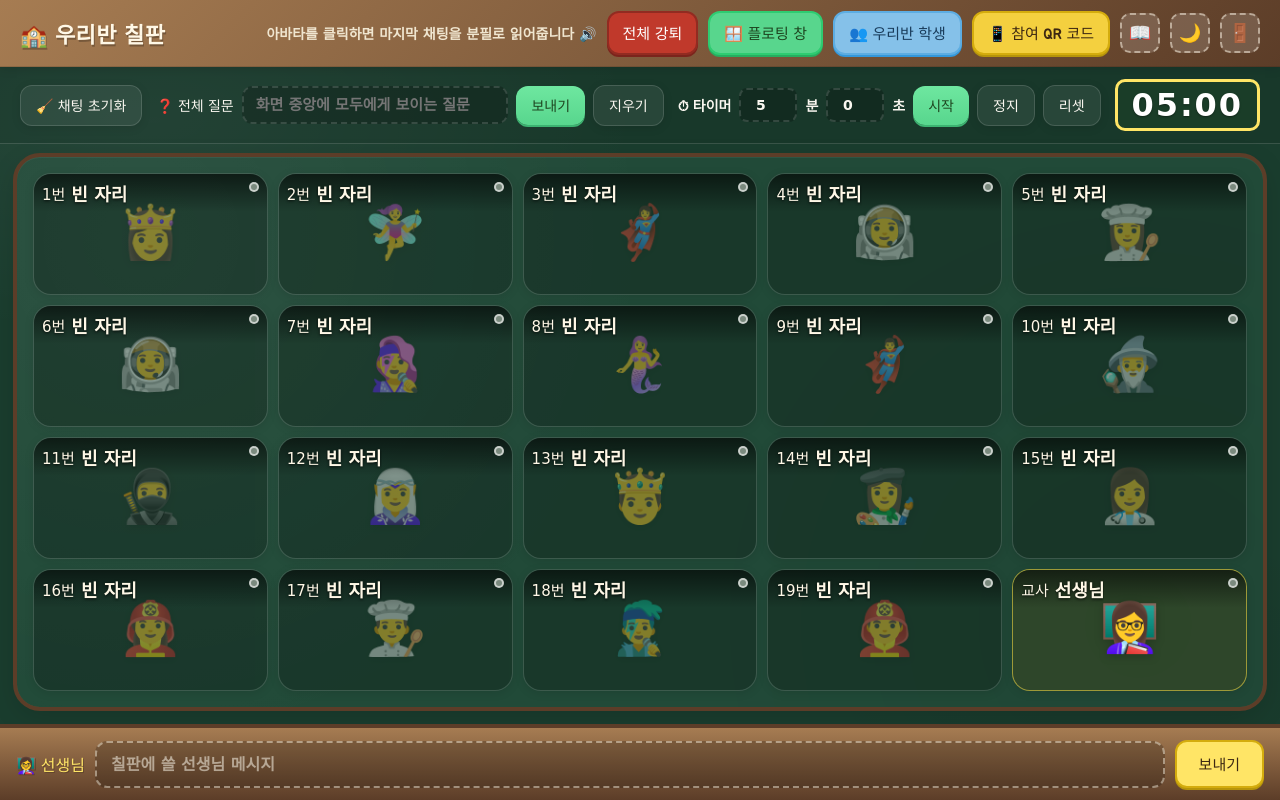
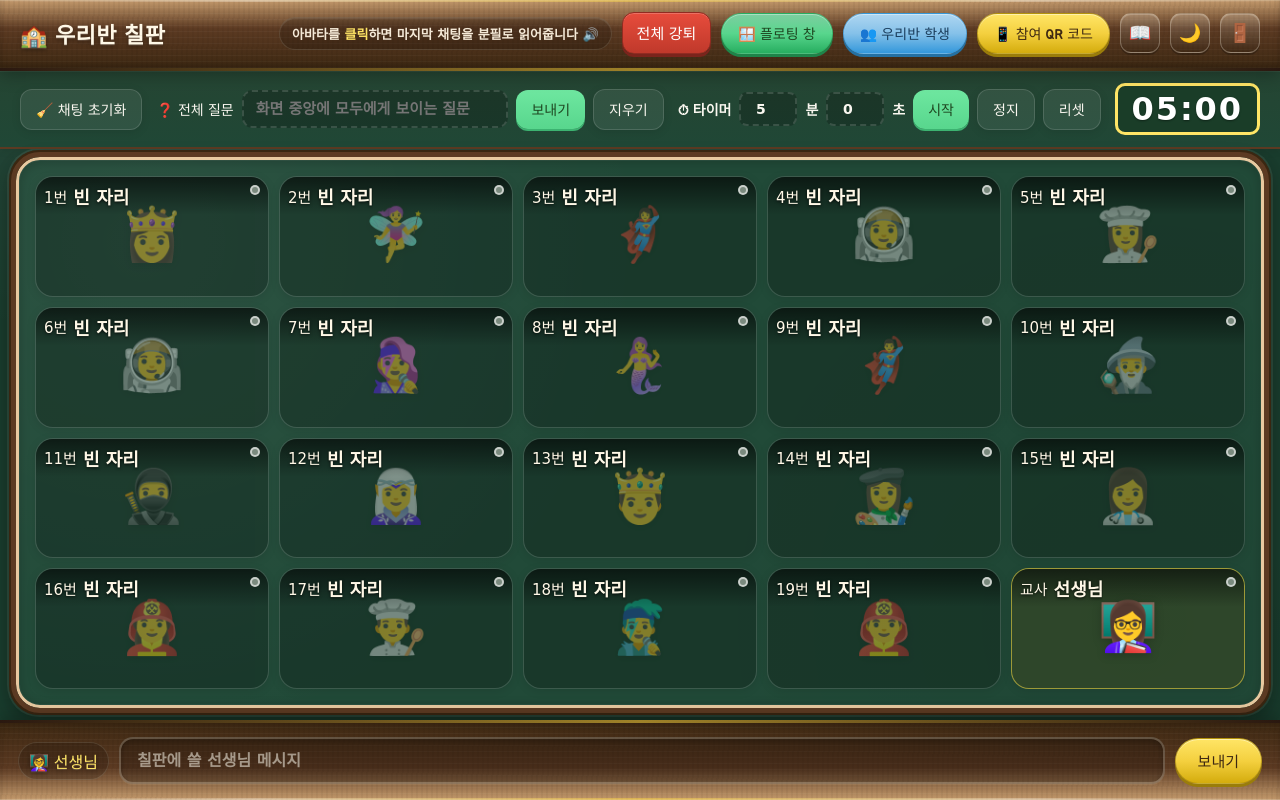
Before and after one commit to NinetysevenD11/classroom-chat, a website: page views/teacher.html in a window 1280 px wide. Drawn offline with nearby package versions, Linux system fonts and the light colour scheme; no server answers; a web font is replaced by a local one.

Commit message:
교사 화면 상단·하단 나무 프레임 디자인 개선

```diff
--- a/public/css/teacher.css
+++ b/public/css/teacher.css
@@ -7,9 +7,12 @@
   --font-chalk: "Gaegu", "Malgun Gothic", cursive;
   --accent: #FFD93D;
   --teacher: #FFD93D;
-  --wood: #8B5E3C;
-  --wood-dark: #5C3D28;
-  --wood-light: #A67C52;
+  --wood: #7A4E2D;
+  --wood-dark: #3D2812;
+  --wood-mid: #5C3A22;
+  --wood-light: #C49A6C;
+  --wood-highlight: #E8C9A0;
+  --wood-shadow: #2A1810;
   --radius-sm: 12px;
   --radius-md: 18px;
   --radius-lg: 24px;
@@ -75,86 +78,169 @@ body {
 }
 
 .topbar {
+  position: relative;
   display: flex;
   align-items: center;
+  flex-wrap: wrap;
   gap: 10px;
-  padding: 11px 20px;
-  background: linear-gradient(135deg, var(--wood-light) 0%, var(--topbar-bg) 100%);
-  border-bottom: 1px solid rgba(0, 0, 0, 0.15);
-  box-shadow: var(--shadow-sm);
+  padding: 12px 20px 14px;
+  background:
+    repeating-linear-gradient(
+      92deg,
+      transparent 0,
+      transparent 3px,
+      rgba(0, 0, 0, 0.04) 3px,
+      rgba(0, 0, 0, 0.04) 5px
+    ),
+    repeating-linear-gradient(
+      0deg,
+      rgba(255, 255, 255, 0.03) 0,
+      rgba(255, 255, 255, 0.03) 1px,
+      transparent 1px,
+      transparent 6px
+    ),
+    linear-gradient(180deg, var(--wood-light) 0%, var(--wood-mid) 42%, var(--wood-dark) 100%);
+  border-bottom: 3px solid var(--wood-shadow);
+  box-shadow:
+    0 4px 16px rgba(0, 0, 0, 0.28),
+    inset 0 1px 0 rgba(255, 248, 231, 0.22),
+    inset 0 -3px 6px rgba(0, 0, 0, 0.18);
+  z-index: 2;
+}
+.topbar::before {
+  content: "";
+  position: absolute;
+  top: 0;
+  left: 0;
+  right: 0;
+  height: 2px;
+  background: linear-gradient(
+    90deg,
+    transparent,
+    rgba(255, 248, 231, 0.35) 20%,
+    rgba(255, 217, 61, 0.45) 50%,
+    rgba(255, 248, 231, 0.35) 80%,
+    transparent
+  );
+  pointer-events: none;
+}
+.topbar::after {
+  content: "";
+  position: absolute;
+  bottom: -3px;
+  left: 0;
+  right: 0;
+  height: 3px;
+  background: linear-gradient(90deg, var(--wood-shadow), var(--accent), var(--wood-shadow));
+  opacity: 0.55;
+  pointer-events: none;
 }
 .topbar h1 {
   font-size: 22px;
   color: #fff8e7;
-  text-shadow: 1px 2px 0 rgba(0, 0, 0, 0.25);
+  text-shadow:
+    0 1px 0 rgba(255, 255, 255, 0.15),
+    0 2px 4px rgba(0, 0, 0, 0.35);
   letter-spacing: 0.02em;
+  position: relative;
+  z-index: 1;
 }
 .topbar .hint {
-  color: #f0e6d0;
-  font-size: 14px;
+  color: #f5ead8;
+  font-size: 13px;
   margin-left: auto;
   font-family: var(--font-chalk);
   font-weight: 700;
+  padding: 6px 12px;
+  border-radius: 999px;
+  background: rgba(0, 0, 0, 0.18);
+  border: 1px solid rgba(255, 248, 231, 0.12);
+  box-shadow: inset 0 1px 0 rgba(255, 255, 255, 0.08);
+  position: relative;
+  z-index: 1;
 }
+.topbar .hint b { color: #ffe566; }
 .icon-btn {
-  background: rgba(255, 255, 255, 0.15);
-  border: 2px dashed rgba(255, 248, 231, 0.5);
+  position: relative;
+  z-index: 1;
+  background: linear-gradient(180deg, rgba(255, 248, 231, 0.22) 0%, rgba(0, 0, 0, 0.12) 100%);
+  border: 1px solid rgba(255, 248, 231, 0.28);
   color: #fff8e7;
   width: 40px;
   height: 40px;
-  border-radius: 10px;
+  border-radius: 11px;
   font-size: 18px;
   cursor: pointer;
+  box-shadow:
+    0 2px 0 rgba(0, 0, 0, 0.22),
+    inset 0 1px 0 rgba(255, 255, 255, 0.18);
+  transition: transform 0.15s var(--ease), filter 0.15s;
 }
-.icon-btn:hover { background: rgba(255, 255, 255, 0.28); }
+.icon-btn:hover {
+  filter: brightness(1.08);
+  transform: translateY(-1px);
+}
+.icon-btn:active { transform: translateY(1px); box-shadow: 0 1px 0 rgba(0, 0, 0, 0.22); }
 .danger-btn {
-  background: #c0392b;
+  position: relative;
+  z-index: 1;
+  background: linear-gradient(180deg, #e74c3c 0%, #c0392b 100%);
   color: #fff;
-  border: 2px solid #922b21;
+  border: 1px solid #922b21;
   padding: 9px 14px;
   border-radius: 12px;
   font-size: 15px;
   font-family: var(--font-ui);
   cursor: pointer;
-  box-shadow: 0 2px 0 #7b241c;
+  box-shadow:
+    0 3px 0 #7b241c,
+    inset 0 1px 0 rgba(255, 255, 255, 0.2);
+  transition: transform 0.15s;
 }
-.danger-btn:hover { filter: brightness(1.08); }
-.qr-btn {
-  background: #f4d03f;
-  color: #3d2812;
-  border: 2px solid #d4ac0d;
-  padding: 9px 14px;
-  border-radius: 12px;
-  font-size: 15px;
+.danger-btn:hover { filter: brightness(1.06); }
+.danger-btn:active { transform: translateY(2px); box-shadow: 0 1px 0 #7b241c; }
+.qr-btn,
+.float-btn,
+.class-btn {
+  position: relative;
+  z-index: 1;
+  padding: 9px 16px;
+  border-radius: 999px;
+  font-size: 14px;
   font-family: var(--font-ui);
   cursor: pointer;
-  box-shadow: 0 2px 0 #b7950b;
+  transition: transform 0.15s var(--ease), filter 0.15s;
 }
-.qr-btn:hover { filter: brightness(1.05); }
+.qr-btn {
+  background: linear-gradient(180deg, #ffe566 0%, #f4d03f 50%, #d4ac0d 100%);
+  color: #3d2812;
+  border: 1px solid rgba(154, 125, 10, 0.55);
+  box-shadow:
+    0 3px 0 #9a7d0a,
+    inset 0 1px 0 rgba(255, 255, 255, 0.45);
+}
+.qr-btn:hover { filter: brightness(1.06); }
+.qr-btn:active { transform: translateY(2px); box-shadow: 0 1px 0 #9a7d0a; }
 .float-btn {
-  background: #58d68d;
+  background: linear-gradient(180deg, #7dcea0 0%, #58d68d 50%, #27ae60 100%);
   color: #1e4620;
-  border: 2px solid #2ecc71;
-  padding: 9px 14px;
-  border-radius: 12px;
-  font-size: 15px;
-  font-family: var(--font-ui);
-  cursor: pointer;
-  box-shadow: 0 2px 0 #27ae60;
+  border: 1px solid rgba(39, 174, 96, 0.55);
+  box-shadow:
+    0 3px 0 #1e8449,
+    inset 0 1px 0 rgba(255, 255, 255, 0.35);
 }
-.float-btn:hover { filter: brightness(1.05); }
+.float-btn:hover { filter: brightness(1.06); }
+.float-btn:active { transform: translateY(2px); box-shadow: 0 1px 0 #1e8449; }
 .class-btn {
-  background: #85c1e9;
+  background: linear-gradient(180deg, #aed6f1 0%, #85c1e9 50%, #3498db 100%);
   color: #1a3d5c;
-  border: 2px solid #5dade2;
-  padding: 9px 14px;
-  border-radius: 12px;
-  font-size: 15px;
-  font-family: var(--font-ui);
-  cursor: pointer;
-  box-shadow: 0 2px 0 #3498db;
+  border: 1px solid rgba(52, 152, 219, 0.55);
+  box-shadow:
+    0 3px 0 #2471a3,
+    inset 0 1px 0 rgba(255, 255, 255, 0.4);
 }
-.class-btn:hover { filter: brightness(1.05); }
+.class-btn:hover { filter: brightness(1.06); }
+.class-btn:active { transform: translateY(2px); box-shadow: 0 1px 0 #2471a3; }
 
 body.pip-mode {
   padding: 0;
@@ -357,16 +443,37 @@ body.pip-mode .teacher-chat button {
   grid-template-rows: repeat(4, 1fr);
   gap: 10px;
   padding: 16px;
-  margin: 12px 16px 16px;
+  margin: 8px 16px 12px;
   background: var(--board);
   background-image:
     radial-gradient(circle at 10% 15%, rgba(255, 255, 255, 0.05) 0%, transparent 42%),
     radial-gradient(circle at 90% 85%, rgba(0, 0, 0, 0.05) 0%, transparent 38%);
-  border: 1px solid rgba(139, 94, 60, 0.35);
   border-radius: var(--radius-lg);
-  box-shadow: var(--shadow-md), inset 0 1px 0 rgba(255, 255, 255, 0.06);
-  outline: 4px solid var(--wood-dark);
-  outline-offset: -1px;
+  box-shadow:
+    inset 0 2px 12px rgba(0, 0, 0, 0.2),
+    inset 0 0 0 1px rgba(255, 255, 255, 0.06),
+    0 8px 24px rgba(0, 0, 0, 0.2);
+  outline: 5px solid var(--wood-mid);
+  outline-offset: 0;
+  border: 3px solid var(--wood-highlight);
+  position: relative;
+}
+.grid::before {
+  content: "";
+  position: absolute;
+  inset: -10px;
+  border-radius: calc(var(--radius-lg) + 6px);
+  border: 4px solid var(--wood-dark);
+  box-shadow:
+    0 0 0 2px rgba(255, 248, 231, 0.08),
+    0 6px 20px rgba(0, 0, 0, 0.25);
+  pointer-events: none;
+  z-index: -1;
+}
+[data-theme="light"] .grid {
+  box-shadow:
+    inset 0 1px 8px rgba(0, 0, 0, 0.06),
+    0 8px 24px rgba(61, 40, 18, 0.12);
 }
 
 .tile {
@@ -604,49 +711,118 @@ body.pip-mode .teacher-chat button {
 }
 
 .teacher-chat {
+  position: relative;
   display: flex;
   align-items: center;
   gap: 10px;
-  padding: 12px 16px;
-  background: linear-gradient(180deg, var(--wood-light), var(--topbar-bg));
-  border-top: 4px solid var(--wood-dark);
+  padding: 14px 18px 16px;
+  background:
+    repeating-linear-gradient(
+      92deg,
+      transparent 0,
+      transparent 3px,
+      rgba(0, 0, 0, 0.04) 3px,
+      rgba(0, 0, 0, 0.04) 5px
+    ),
+    repeating-linear-gradient(
+      0deg,
+      rgba(255, 255, 255, 0.03) 0,
+      rgba(255, 255, 255, 0.03) 1px,
+      transparent 1px,
+      transparent 6px
+    ),
+    linear-gradient(180deg, var(--wood-dark) 0%, var(--wood-mid) 58%, var(--wood-light) 100%);
+  border-top: 3px solid var(--wood-shadow);
+  box-shadow:
+    0 -4px 16px rgba(0, 0, 0, 0.22),
+    inset 0 -1px 0 rgba(255, 248, 231, 0.18),
+    inset 0 3px 6px rgba(0, 0, 0, 0.12);
+  z-index: 2;
+}
+.teacher-chat::before {
+  content: "";
+  position: absolute;
+  top: -3px;
+  left: 0;
+  right: 0;
+  height: 3px;
+  background: linear-gradient(90deg, var(--wood-shadow), var(--accent), var(--wood-shadow));
+  opacity: 0.55;
+  pointer-events: none;
+}
+.teacher-chat::after {
+  content: "";
+  position: absolute;
+  bottom: 0;
+  left: 0;
+  right: 0;
+  height: 2px;
+  background: linear-gradient(
+    90deg,
+    transparent,
+    rgba(255, 248, 231, 0.35) 20%,
+    rgba(255, 217, 61, 0.45) 50%,
+    rgba(255, 248, 231, 0.35) 80%,
+    transparent
+  );
+  pointer-events: none;
 }
 .teacher-chat .tc-label {
+  position: relative;
+  z-index: 1;
   font-weight: 400;
   white-space: nowrap;
   color: #ffe566;
-  text-shadow: 1px 1px 0 rgba(0, 0, 0, 0.2);
+  text-shadow:
+    0 1px 0 rgba(255, 255, 255, 0.12),
+    0 2px 4px rgba(0, 0, 0, 0.35);
+  padding: 6px 10px;
+  border-radius: 999px;
+  background: rgba(0, 0, 0, 0.18);
+  border: 1px solid rgba(255, 248, 231, 0.12);
 }
 .teacher-chat input {
+  position: relative;
+  z-index: 1;
   flex: 1;
-  padding: 12px 14px;
+  padding: 12px 16px;
   font-size: 16px;
   font-family: var(--font-chalk);
   font-weight: 700;
-  border: 2px dashed rgba(255, 248, 231, 0.45);
-  border-radius: 12px;
-  background: rgba(0, 0, 0, 0.2);
+  border: 2px solid rgba(255, 248, 231, 0.22);
+  border-radius: 14px;
+  background: rgba(0, 0, 0, 0.22);
   color: #fff8e7;
+  box-shadow:
+    inset 0 2px 6px rgba(0, 0, 0, 0.25),
+    0 1px 0 rgba(255, 248, 231, 0.08);
 }
 [data-theme="light"] .teacher-chat input {
   background: #fff;
   color: var(--text);
   border-color: var(--input-border);
+  box-shadow: inset 0 1px 3px rgba(0, 0, 0, 0.06);
 }
 .teacher-chat input::placeholder { color: rgba(248, 244, 232, 0.55); }
 [data-theme="light"] .teacher-chat input::placeholder { color: #9aa89e; }
 .teacher-chat button {
+  position: relative;
+  z-index: 1;
   padding: 11px 22px;
-  background: #ffe566;
+  background: linear-gradient(180deg, #ffe566 0%, #f4d03f 50%, #d4ac0d 100%);
   color: #3d2812;
-  border: 2px solid #d4ac0d;
-  border-radius: 12px;
+  border: 1px solid rgba(154, 125, 10, 0.55);
+  border-radius: 999px;
   font-size: 15px;
   font-family: var(--font-ui);
   cursor: pointer;
-  box-shadow: 0 2px 0 #b7950b;
+  box-shadow:
+    0 3px 0 #9a7d0a,
+    inset 0 1px 0 rgba(255, 255, 255, 0.45);
+  transition: transform 0.15s var(--ease), filter 0.15s;
 }
-.teacher-chat button:hover { filter: brightness(1.05); }
+.teacher-chat button:hover { filter: brightness(1.06); }
+.teacher-chat button:active { transform: translateY(2px); box-shadow: 0 1px 0 #9a7d0a; }
 
 .modal {
   position: fixed;
@@ -910,10 +1086,20 @@ body.pip-mode .teacher-chat button {
   align-items: center;
   gap: 14px;
   padding: 12px 20px;
-  background: rgba(0, 0, 0, 0.08);
-  border-bottom: 1px solid var(--chalk-line);
+  background:
+    linear-gradient(180deg, rgba(61, 40, 18, 0.14) 0%, rgba(0, 0, 0, 0.04) 100%),
+    var(--board);
+  border-bottom: 2px solid var(--wood-mid);
+  box-shadow:
+    inset 0 1px 0 rgba(255, 248, 231, 0.06),
+    0 2px 8px rgba(0, 0, 0, 0.08);
 }
-[data-theme="light"] .toolbar { background: rgba(255, 255, 255, 0.5); }
+[data-theme="light"] .toolbar {
+  background:
+    linear-gradient(180deg, rgba(139, 94, 60, 0.1) 0%, rgba(255, 255, 255, 0.55) 100%),
+    var(--board);
+  border-bottom-color: rgba(92, 58, 34, 0.35);
+}
 .tool-btn {
   background: var(--tile);
   color: var(--text);
@@ -1112,8 +1298,19 @@ body.pip-mode .teacher-chat button {
   align-items: center;
   justify-content: space-between;
   padding: 16px 18px;
-  background: linear-gradient(180deg, var(--wood-light), var(--topbar-bg));
+  background:
+    repeating-linear-gradient(
+      92deg,
+      transparent 0,
+      transparent 3px,
+      rgba(0, 0, 0, 0.04) 3px,
+      rgba(0, 0, 0, 0.04) 5px
+    ),
+    linear-gradient(180deg, var(--wood-light) 0%, var(--wood-mid) 55%, var(--wood-dark) 100%);
   color: #fff8e7;
+  box-shadow:
+    inset 0 1px 0 rgba(255, 248, 231, 0.18),
+    inset 0 -2px 4px rgba(0, 0, 0, 0.12);
 }
 .panel-head h2 { font-size: 20px; }
 .panel-x {
--- a/views/teacher.html
+++ b/views/teacher.html
@@ -4,7 +4,7 @@
   <meta charset="UTF-8" />
   <meta name="viewport" content="width=device-width, initial-scale=1.0" />
   <title>우리반 채팅 · 교사 화면</title>
-  <link rel="stylesheet" href="/css/teacher.css" />
+  <link rel="stylesheet" href="/css/teacher.css?v=5" />
 </head>
 <body>
   <header class="topbar">
```
